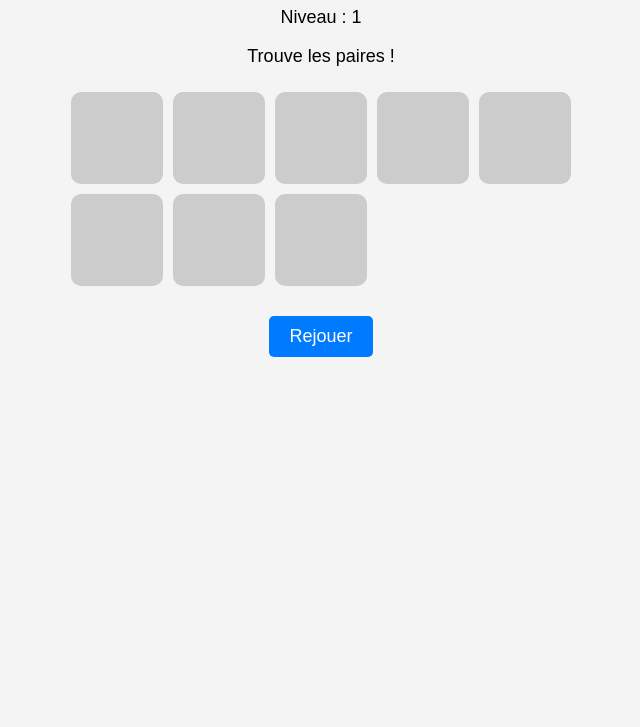
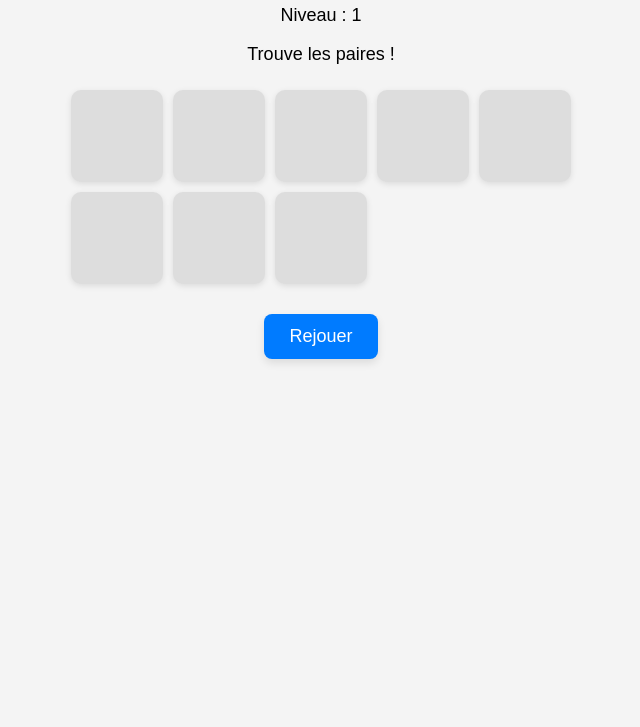
Before and after one commit to anassiri123/-lectronique-anassiri-, a plain HTML site: page index.html in a window 1280 px wide. Shown: the part 73-800 px from the top of the page, without its empty margins (319-959 px from the left). Drawn offline with Linux system fonts and the light colour scheme.

Commit message:
Update jeux2.css

```diff
--- a/jeux2.css
+++ b/jeux2.css
@@ -9,6 +9,7 @@ body {
 
 h1 {
   color: #333;
+  margin-top: 20px;
 }
 
 p {
@@ -32,7 +33,7 @@ p {
   width: 100%;
   max-width: 500px;
   margin: 0 auto;
-  perspective: 1000px; /* pour effet 3D */
+  perspective: 1000px; /* effet 3D */
 }
 
 /* Carte */
@@ -43,13 +44,14 @@ p {
   perspective: 1000px;
 }
 
-/* Intérieur de la carte (pour flip 3D) */
+/* Intérieur de la carte */
 .card-inner {
   width: 100%;
   height: 100%;
   position: relative;
   transition: transform 0.6s ease;
   transform-style: preserve-3d;
+  border-radius: 10px;
 }
 
 .card.flipped .card-inner {
@@ -65,10 +67,11 @@ p {
   border-radius: 10px;
   backface-visibility: hidden;
   overflow: hidden;
+  box-shadow: 0 2px 6px rgba(0, 0, 0, 0.1);
 }
 
 .card-front {
-  background-color: #ccc;
+  background-color: #ddd;
 }
 
 .card-back {
@@ -86,24 +89,32 @@ p {
 
 /* Carte matched */
 .card.matched .card-inner {
-  box-shadow: 0 0 10px #4caf50;
+  box-shadow: 0 0 15px #4caf50;
+  animation: blink 0.5s ease-in-out alternate infinite;
+}
+
+@keyframes blink {
+  0% { box-shadow: 0 0 10px #4caf50; }
+  100% { box-shadow: 0 0 20px #4caf50; }
 }
 
 /* Bouton */
 button {
   margin-top: 20px;
-  padding: 10px 20px;
+  padding: 12px 25px;
   font-size: 18px;
   background-color: #007bff;
   color: white;
   border: none;
-  border-radius: 5px;
+  border-radius: 8px;
   cursor: pointer;
-  transition: background-color 0.3s;
+  transition: 0.3s ease;
+  box-shadow: 0 4px 8px rgba(0, 0, 0, 0.1);
 }
 
 button:hover {
   background-color: #0056b3;
+  transform: scale(1.05);
 }
 
 /* Vidéo feu d’artifice */
```
